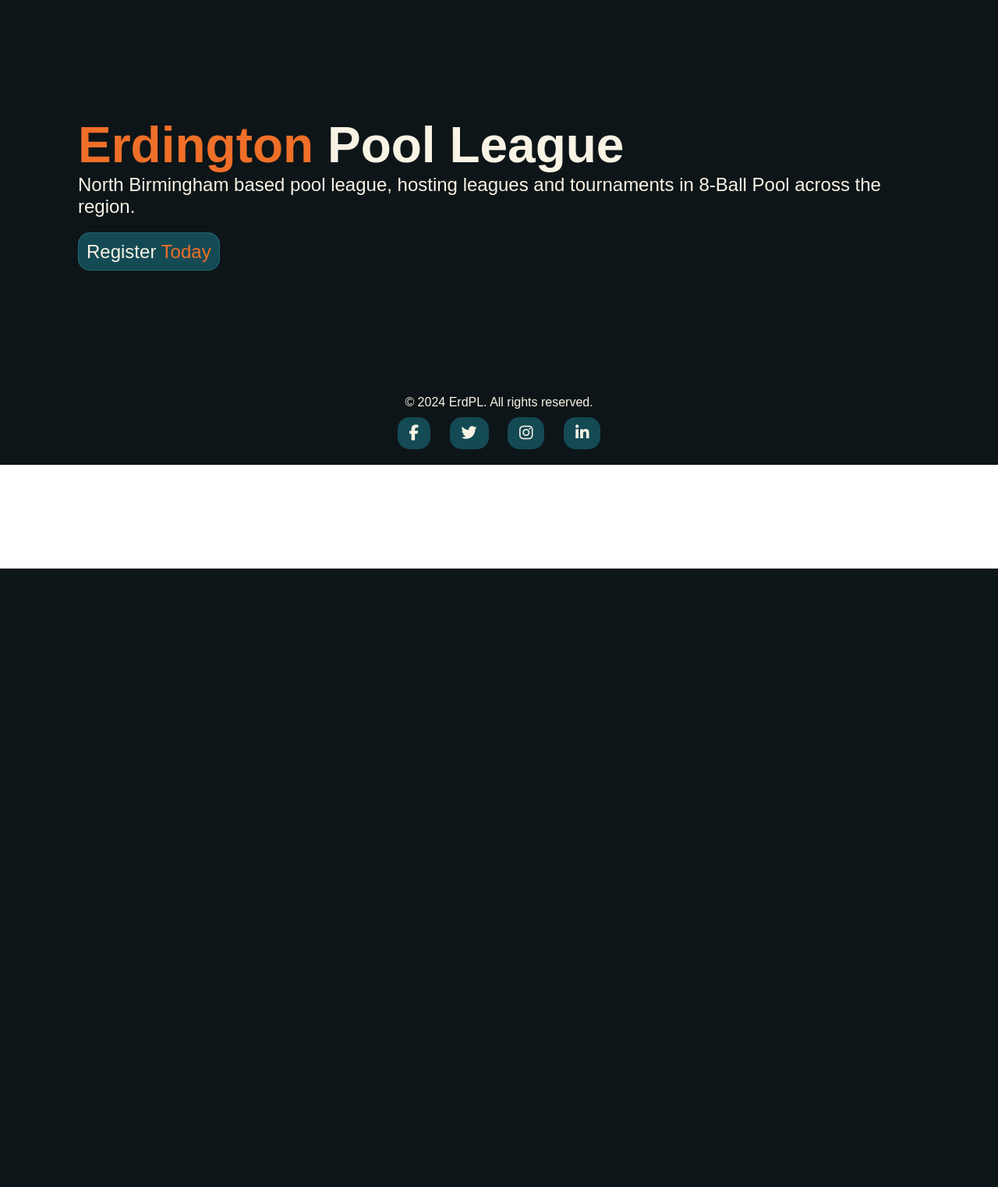
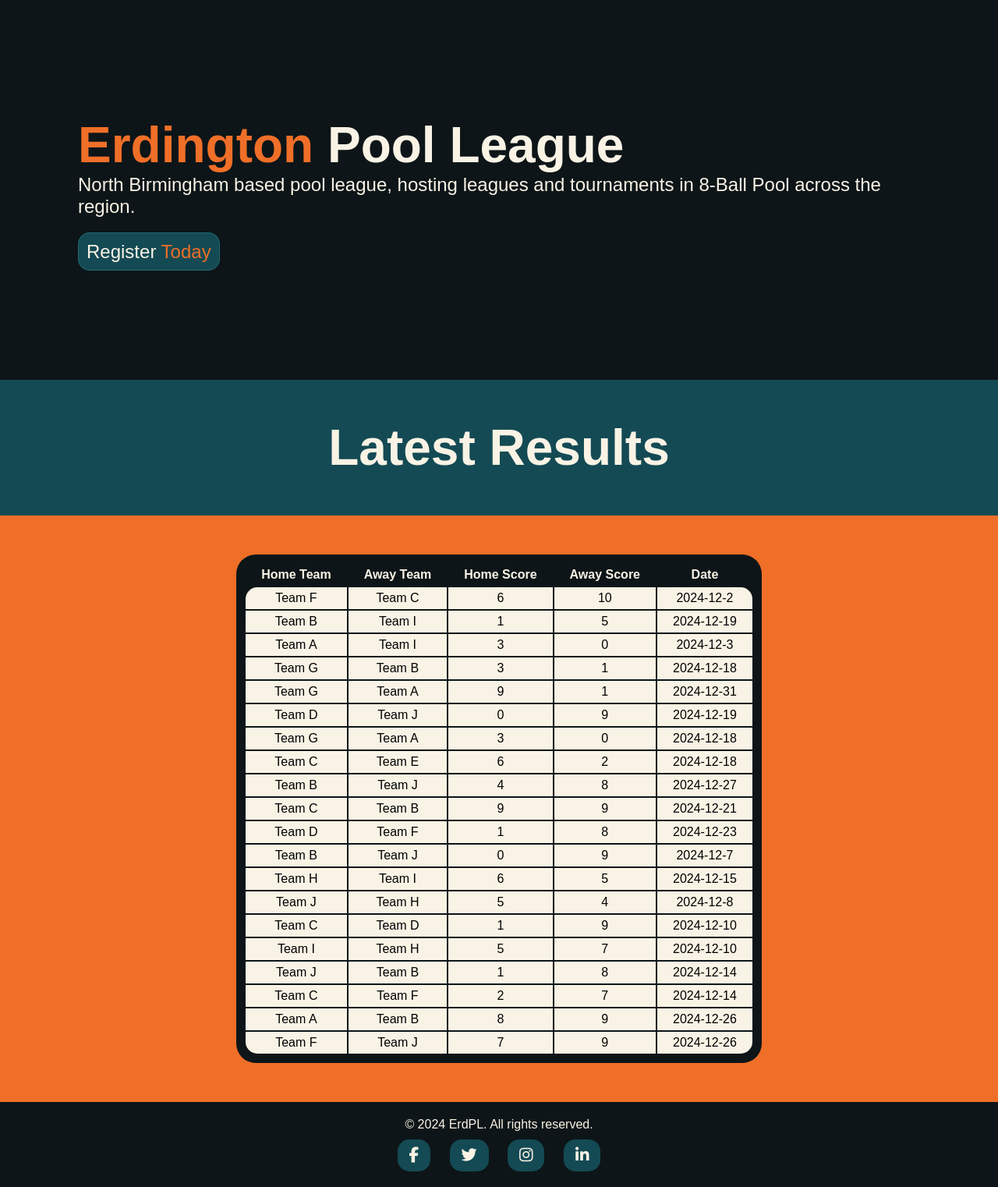
Before and after one commit to Jawrynx/ErdPL, a Django app: page / in a window 1280 px wide. Shown: the part 71-1593 px from the top of the page at 78% size. Before the commit the page ends 800 px from the top, so only its background shows below. Run offline with Django 5.2, Linux system fonts and the light colour scheme; some libraries are stand-ins or nearby versions.

Commit message:
Created Test Sample Table and implemented dynamic styling for the table

```diff
--- a/ErdPL/views.py
+++ b/ErdPL/views.py
@@ -1,9 +1,31 @@
 # from django.http import HttpResponse
 from django.shortcuts import render
 
+import random
+
 def home(request):
-    # return HttpResponse('Hello, I am working!')
-    return render(request, 'home.html')
+    teams = ['Team A', 'Team B', 'Team C', 'Team D', 'Team E', 'Team F', 'Team G', 'Team H', 'Team I', 'Team J']
+    results_table = []
+
+    for _ in range(20):
+        home_team = random.choice(teams)
+        away_team = random.choice(teams)
+        while away_team == home_team:
+            away_team = random.choice(teams)
+        home_score = random.randint(0, 10)
+        away_score = random.randint(0, 10)
+        date = f'2024-12-{random.randint(1, 31)}'  # Generate random dates in December 2024
+
+        results_table.append({
+            'home_team': home_team,
+            'away_team': away_team,
+            'home_score': home_score,
+            'away_score': away_score,
+            'date': date
+        })
+
+    context = {'results_table': results_table}
+    return render(request, 'home.html', context)
 
 def about(request):
     # return HttpResponse('Hello, I am the About Page!')
--- a/static/css/style.css
+++ b/static/css/style.css
@@ -219,6 +219,60 @@ nav li a,
     transition: ease-in-out 0.3s;
 }
 
+/* Results Tables */
+
+.latest-results {
+    text-align: center;
+    background-color: var(--erdpl-text-secondary);
+    display: flex;
+    flex-direction: column;
+    align-items: center;
+}
+
+.latest-results h1 {
+    background-color: var(--erdpl-text-quaternary);
+    color: var(--erdpl-text-primary);
+    padding: 50px;
+    width: 100%;
+    font-size: 4rem;
+    margin-bottom: 50px;
+}
+
+.latest-results > table {
+    margin-bottom: 50px;
+    background-color: var(--erdpl-background);
+    border-radius: 25px;
+    padding: 10px;
+}
+
+/* Creates borders on the tables automatically */
+
+.latest-results > table > tbody > tr:first-child > td:first-child {
+    border-top-left-radius: 15px;
+}
+
+.latest-results > table > tbody > tr:first-child > td:last-child {
+    border-top-right-radius: 15px;
+}
+
+.latest-results > table > tbody > tr:last-child > td:first-child {
+    border-bottom-left-radius: 15px;
+}
+
+.latest-results > table > tbody > tr:last-child > td:last-child {
+    border-bottom-right-radius: 15px;
+}
+
+.latest-results > table > thead > tr > th,
+.latest-results > table > tbody > tr > td {
+    padding: 5px 20px;
+    background-color: var(--erdpl-text-primary);
+}
+
+.latest-results > table > thead > tr > th {
+    background-color: var(--erdpl-background);
+    color: var(--erdpl-text-primary);
+}
 
 
 
--- a/templates/home.html
+++ b/templates/home.html
@@ -10,4 +10,29 @@
         <p>North Birmingham based pool league, hosting leagues and tournaments in 8-Ball Pool across the region.</p>
         <a href="">Register <span>Today</span></a>
     </div>
+    <div class="latest-results">
+        <h1>Latest Results</h1>
+        <table>
+            <thead>
+                <tr>
+                    <th>Home Team</th>
+                    <th>Away Team</th>
+                    <th>Home Score</th>
+                    <th>Away Score</th>
+                    <th>Date</th>
+                </tr>
+            </thead>
+            <tbody>
+                {% for result in results_table %}
+                <tr>
+                    <td>{{ result.home_team }}</td>
+                    <td>{{ result.away_team }}</td>
+                    <td>{{ result.home_score }}</td>
+                    <td>{{ result.away_score }}</td>
+                    <td>{{ result.date }}</td>
+                </tr>
+                {% endfor %}
+            </tbody>
+        </table>
+    </div>
 {%endblock %}
```
